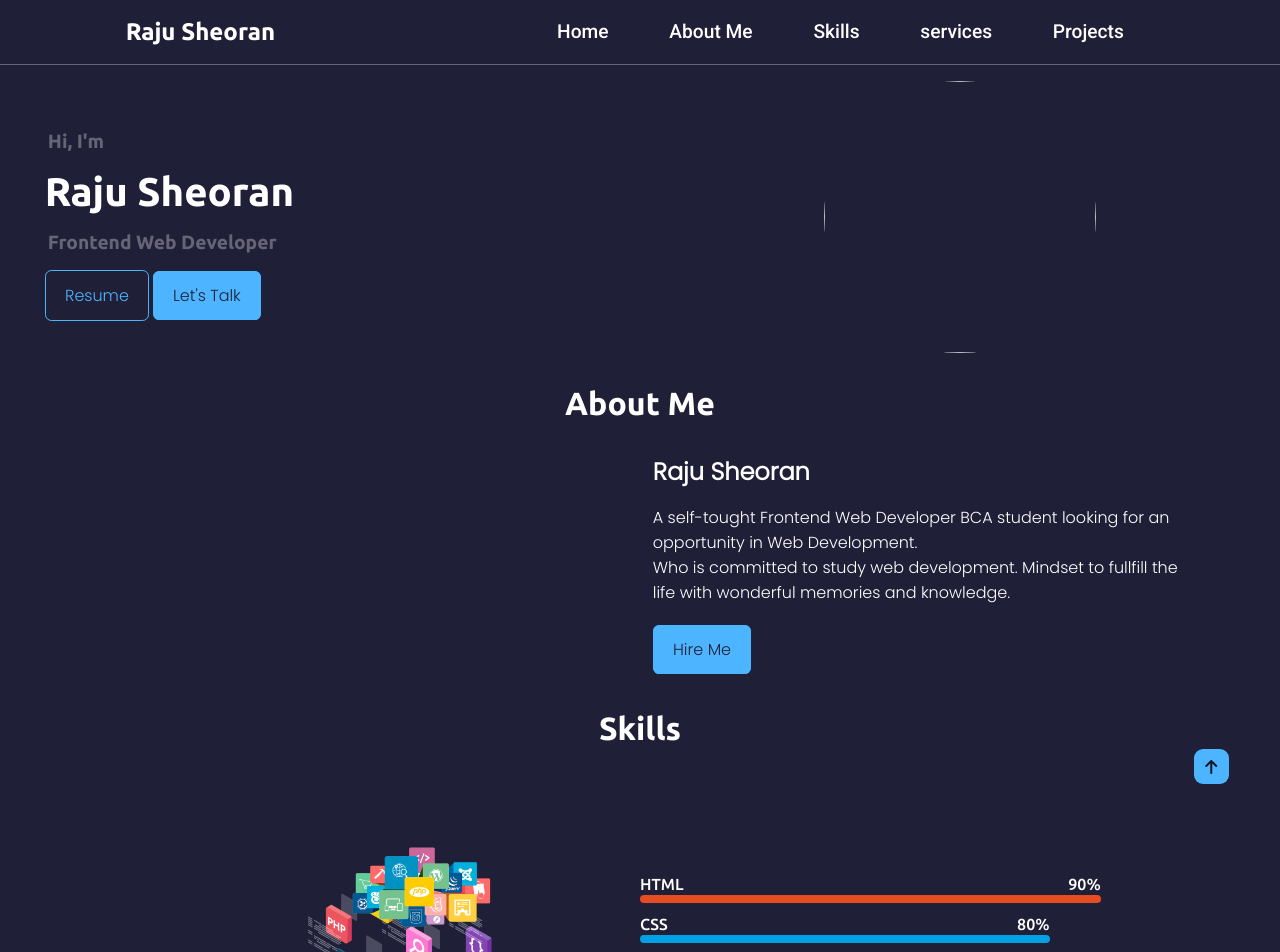
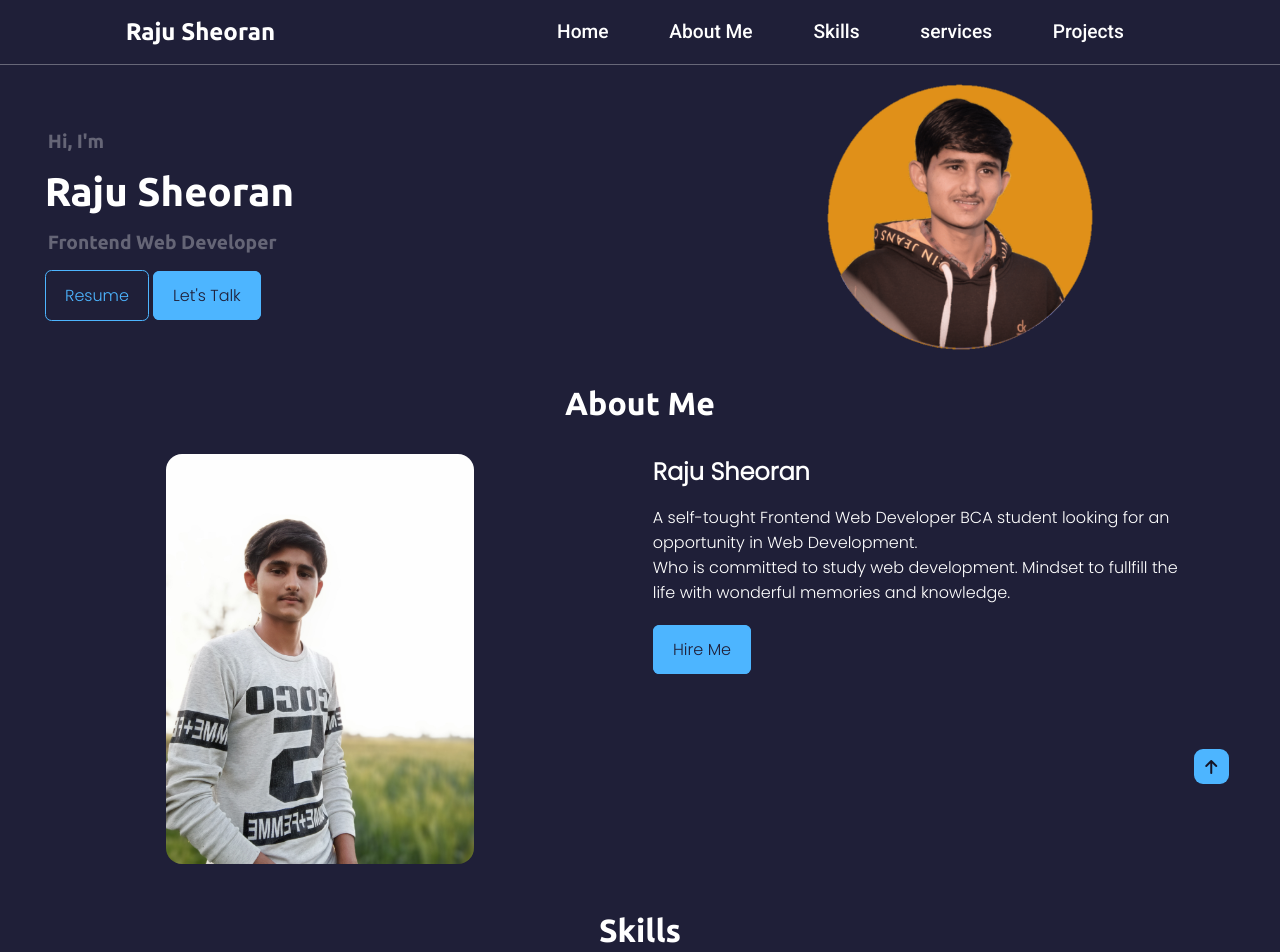
Before and after one commit to ravvviii/portfolio_website_project, a plain HTML site: page index.html in a window 1280 px wide. Shown: the top 952 px of the page. Drawn offline with Linux system fonts and the light colour scheme; files whose address does not match are found by name.

Commit message:
Update index.html

```diff
--- a/index.html
+++ b/index.html
@@ -66,7 +66,7 @@
         <div class="home-right flex s-center items-center">
             <div class="circle flex s-center items-center" id="mainImage">
                 <!-- Here in src replace the given link with your image link -->
-                <img src="./Images/main.png" alt="">
+                <img src="main.png" alt="">
             </div>
 
         </div>
@@ -78,7 +78,7 @@
         <div class="about-container flex s-around ">
             <div class=" about-left flex s-center items-center">
                 <!-- Here in src replade the given link with your secondary image link -->
-                <img src="./Images/secondary.jpg" alt="" style="width: 50%;">
+                <img src="secondary.jpg" alt="" style="width: 50% ;">
             </div>
 
             <div class="about-right flex">
```
